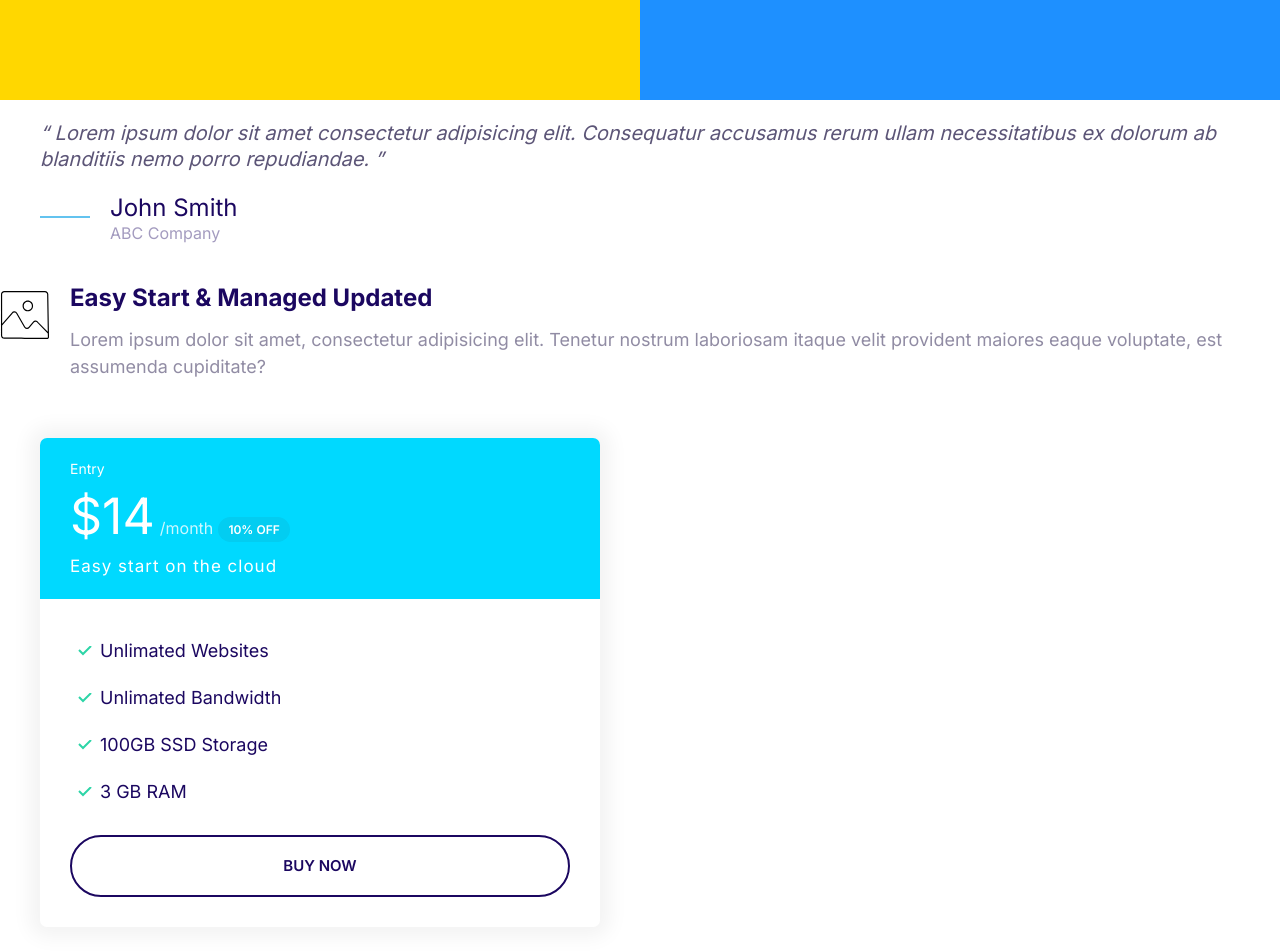
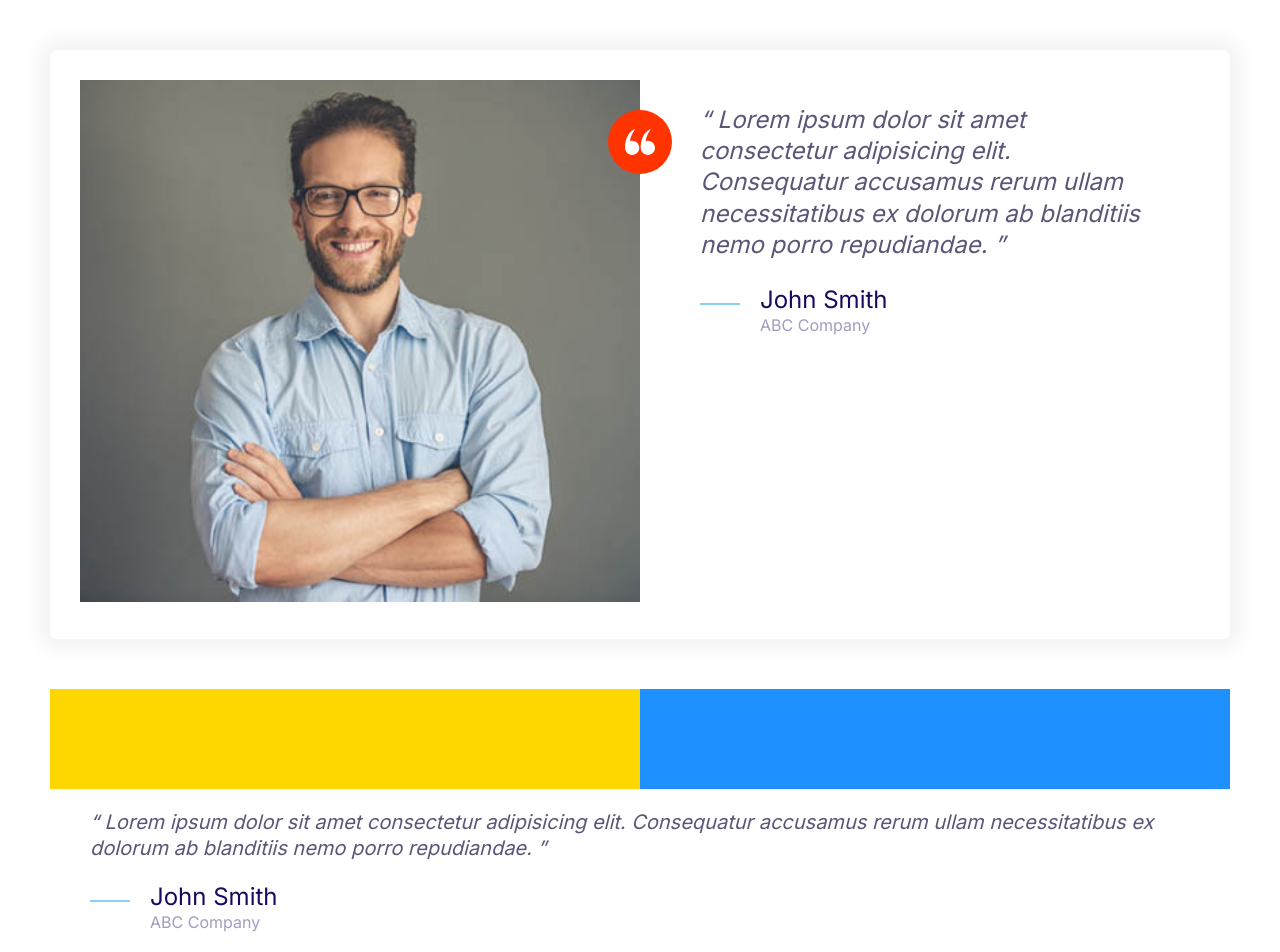
Before and after one commit to zhengshuang2011/HTML-CSS-Project, a plain HTML site: page index.html in a window 1280 px wide. Shown: the top 952 px of the page. Drawn offline with Linux system fonts and the light colour scheme.

Commit message:
Define the testimonials component.

```diff
--- a/css/styles.css
+++ b/css/styles.css
@@ -145,20 +145,30 @@
 
 /* Icons */
 .icon {
-  width: 50px;
-  height: 50px;
+  width: 40px;
+  height: 40px;
+}
+.icon--small {
+  width: 30px;
+  height: 30px;
 }
 .icon--primary {
   fill: var(--color-primary);
 }
+.icon--white {
+  fill: white;
+}
 .icon-container {
   border-radius: 100%;
   background-color: #f3f9fa;
-  width: 78px;
-  height: 78px;
+  width: 64px;
+  height: 64px;
   display: inline-flex;
   justify-content: center;
   align-items: center;
+}
+.icon-containr--accent {
+  background-color: var(--color-accent);
 }
 
 /* buttons */
@@ -392,3 +402,29 @@
     grid-template-columns: repeat(3, 1fr);
   }
 }
+
+/* Testimonial */
+.testimonial {
+  padding: 3rem;
+  margin-bottom: 5rem;
+}
+.testimonial__image {
+  position: relative;
+}
+.testimonial__image > img {
+  width: 100%;
+}
+.testimonial__image > .icon-container {
+  position: absolute;
+  top: 3rem;
+  right: -32px;
+}
+@media screen and (min-width: 1024px) {
+  .testimonial .quote,
+  .testimonial .quote__author {
+    font-size: 2.4rem;
+  }
+  .testimonial .quote {
+    margin-left: 6rem;
+  }
+}
--- a/index.html
+++ b/index.html
@@ -14,7 +14,41 @@
     <link rel="stylesheet" href="css/normalize.css" />
     <link rel="stylesheet" href="css/styles.css" />
   </head>
-  <body>
+  <body style="padding: 5rem">
+    <div class="card testimonial">
+      <div class="grid grid--1x2">
+        <div class="testimonial__image">
+          <img src="images/testimonial.jpg" alt="A happy, smiling customer" />
+          <span class="icon-container icon-containr--accent">
+            <svg class="icon icon--white icon--small">
+              <use xlink:href="images/sprite.svg#quotes"></use>
+            </svg>
+          </span>
+        </div>
+
+        <blockquote class="quote">
+          <p class="quote__text">
+            Lorem ipsum dolor sit amet consectetur adipisicing elit. Consequatur
+            accusamus rerum ullam necessitatibus ex dolorum ab blanditiis nemo
+            porro repudiandae.
+          </p>
+          <footer>
+            <div class="media">
+              <div class="media__image">
+                <svg class="icon icon--primary quote__line">
+                  <use xlink:href="images/sprite.svg#line"></use>
+                </svg>
+              </div>
+              <div class="media__body">
+                <h3 class="media__title quote__author">John Smith</h3>
+                <p class="quote__company">ABC Company</p>
+              </div>
+            </div>
+          </footer>
+        </blockquote>
+      </div>
+    </div>
+
     <div class="grid grid--1x2">
       <div style="height: 100px; background-color: gold"></div>
       <div style="height: 100px; background-color: dodgerblue"></div>
```
Also changed, not shown: components/testimonials.html (added, +33 -0 lines), images/testimonial.jpg (added).
